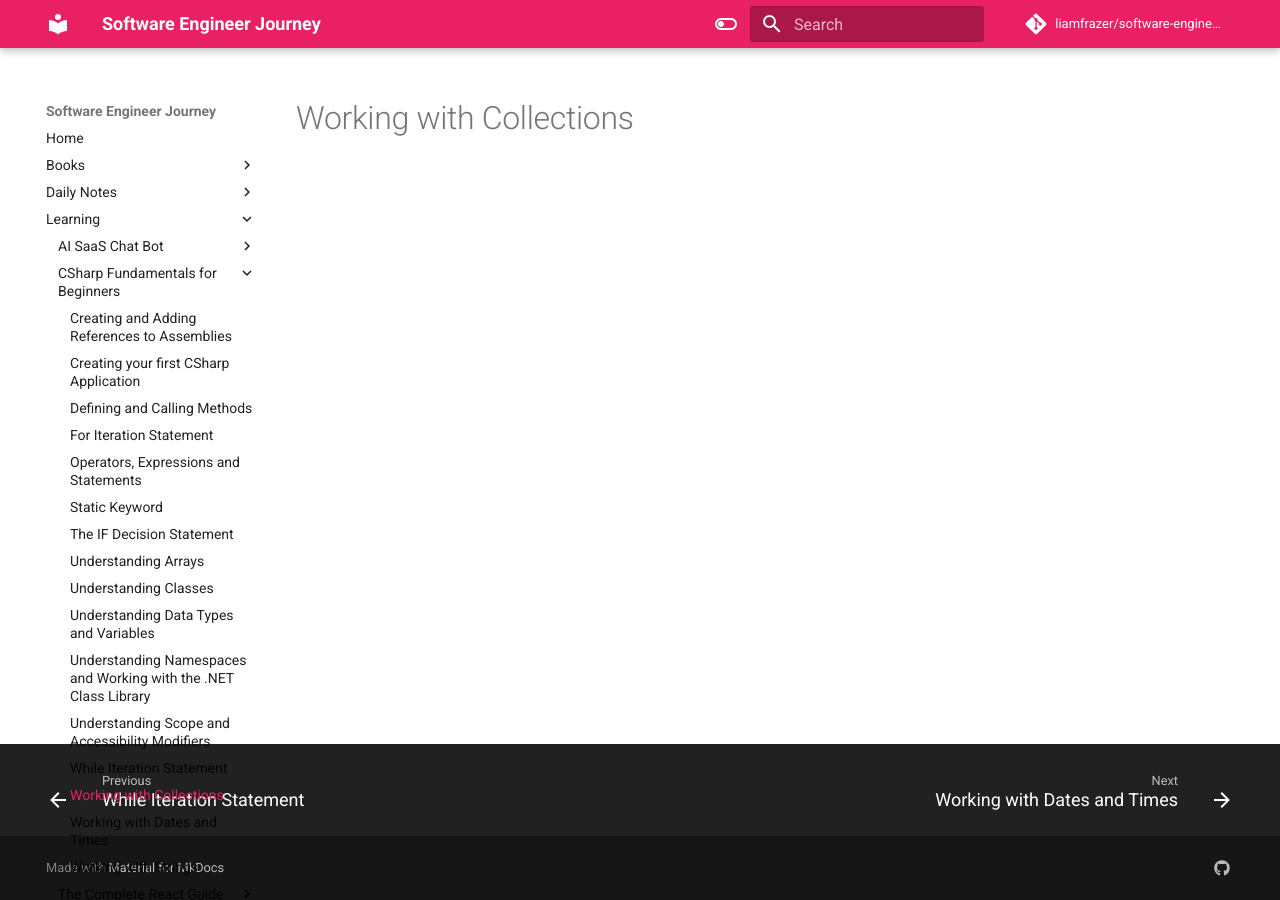
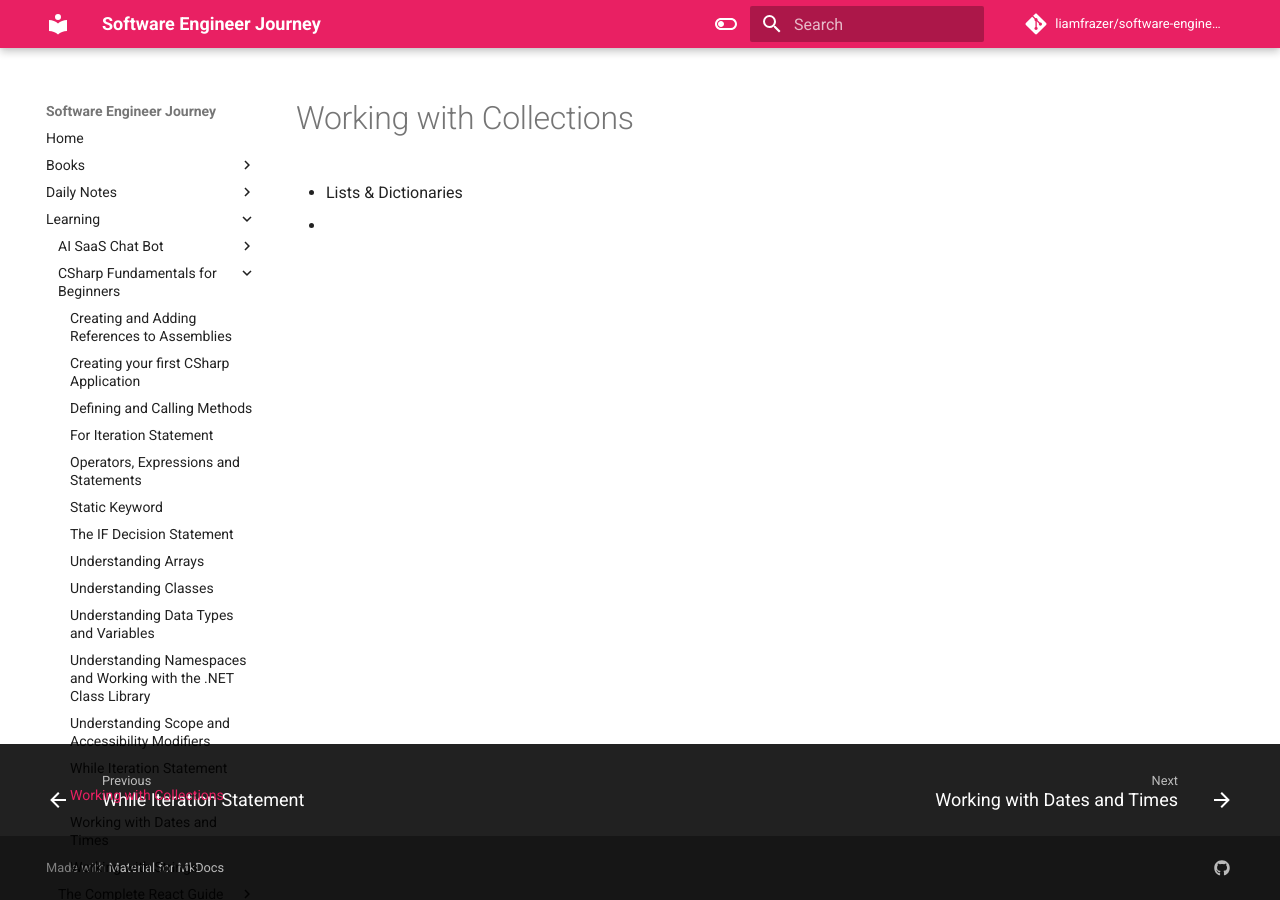
Before and after one commit to liamfrazer/software-engineer-journey, an MkDocs documentation site: the page built from docs/Learning/CSharp Fundamentals for Beginners/Working with Collections.md, in a window 1280 px wide. Built offline with MkDocs 1.6.1 and Material for MkDocs 9.7.7, drawn with Linux system fonts in a browser that asks for light colours; comment, search, counter and statistics services are not loaded.

Commit message:
vault backup: 2024-01-07 15:47:52

```diff
--- a/docs/Learning/CSharp Fundamentals for Beginners/Working with Collections.md
+++ b/docs/Learning/CSharp Fundamentals for Beginners/Working with Collections.md
@@ -3,3 +3,6 @@ tags:
   - csharp
 ---
 # Working with Collections
+
+* Lists & Dictionaries
+*
```
